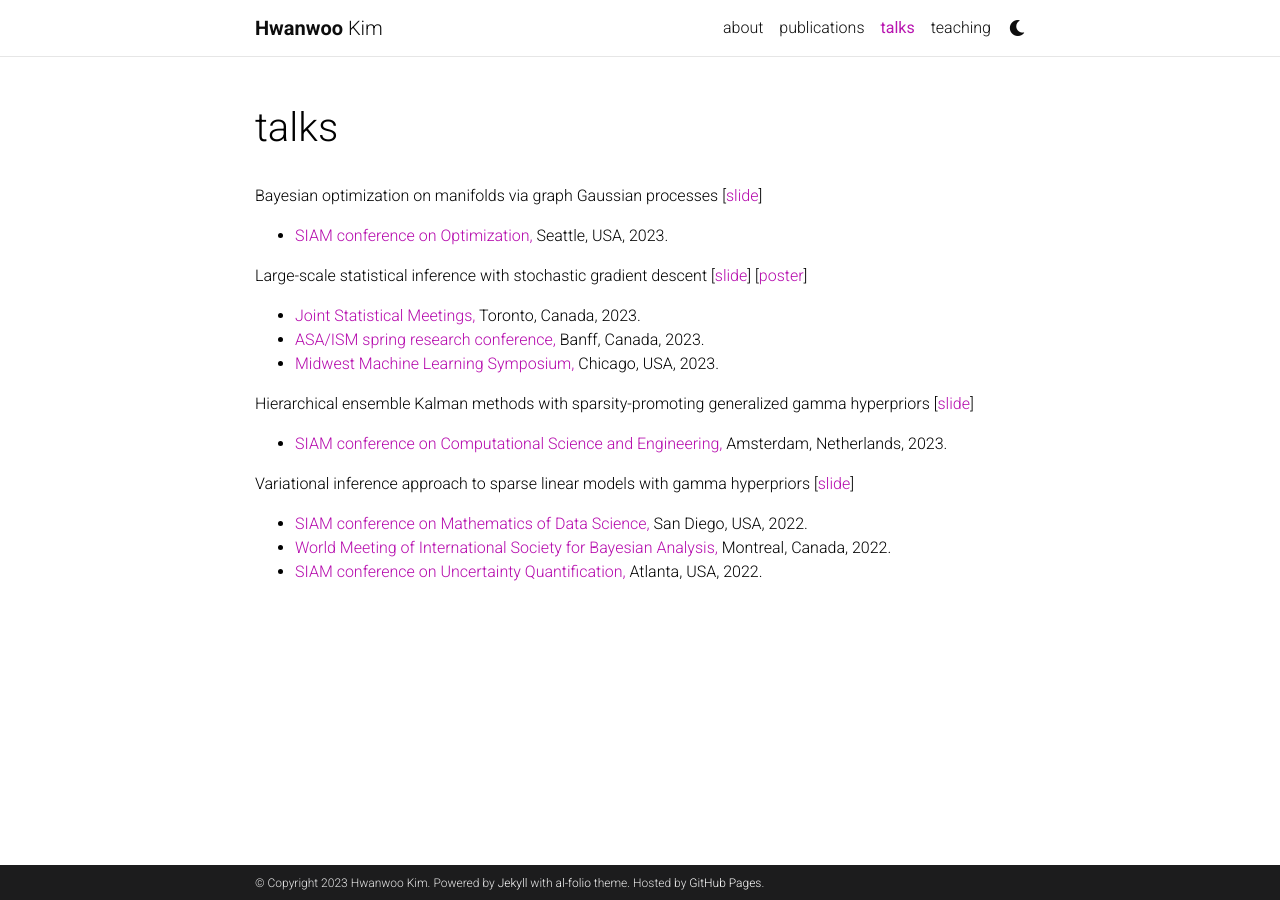
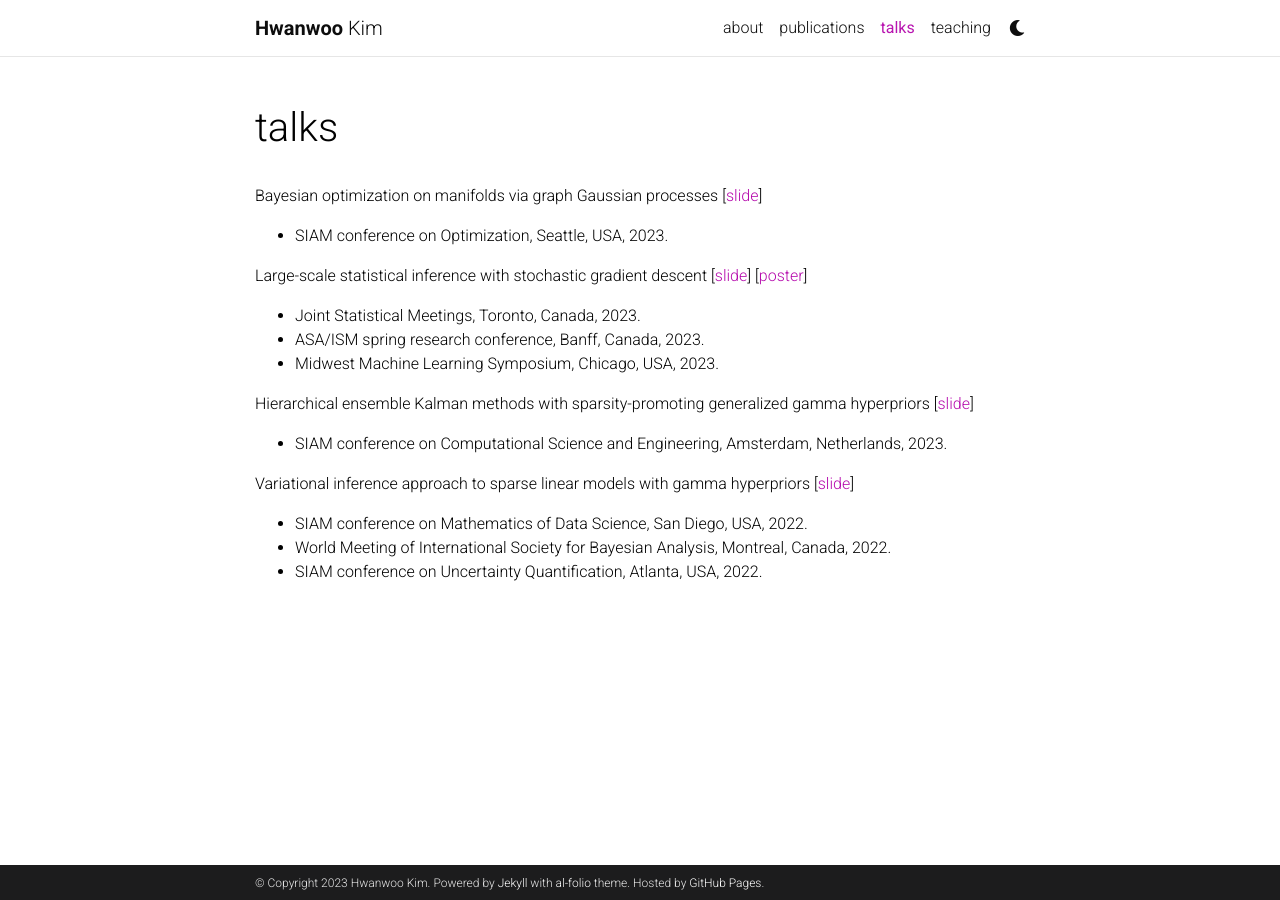
Before and after one commit to hwkim12/hwkim12.github.io, a Jekyll site: the page built from _pages/talks.md, in a window 1280 px wide. Built offline with Jekyll 4.4.1, drawn with Linux system fonts in a browser that asks for light colours; comment, search, counter and statistics services are not loaded; a style sheet for code colours, icons or effects is not loaded; part of the change alters nothing that is shown.

```diff
--- a/_pages/talks.md
+++ b/_pages/talks.md
@@ -7,17 +7,17 @@ nav: true
 nav_order: 5
 ---
 Bayesian optimization on manifolds via graph Gaussian processes [[slide](/assets/pdf/GRAPH_BO.pdf)]
-* <a href="https://www.siam.org/conferences/cm/conference/op23"> SIAM conference on Optimization, </a> Seattle, USA, 2023.
+* SIAM conference on Optimization, Seattle, USA, 2023.
 
 Large-scale statistical inference with stochastic gradient descent [[slide](/assets/pdf/SGD_INF.pdf)] [[poster](/assets/pdf/SGD_INF_POST.pdf)]
-* <a href="https://ww2.amstat.org/meetings/jsm/2023/"> Joint Statistical Meetings, </a> Toronto, Canada, 2023.
-* <a href="https://sites.google.com/view/src2023"> ASA/ISM spring research conference, </a> Banff, Canada, 2023.
-* <a href="https://midwest-ml.org/2023/"> Midwest Machine Learning Symposium, </a> Chicago, USA, 2023.
+* Joint Statistical Meetings, Toronto, Canada, 2023.
+* ASA/ISM spring research conference, Banff, Canada, 2023.
+* Midwest Machine Learning Symposium, Chicago, USA, 2023.
 
 Hierarchical ensemble Kalman methods with sparsity-promoting generalized gamma hyperpriors [[slide](/assets/pdf/HIERARCHICAL_SIAM_CSE.pdf)]
-* <a href="https://www.siam.org/conferences/cm/conference/mds22"> SIAM conference on Computational Science and Engineering, </a> Amsterdam, Netherlands, 2023.
+* SIAM conference on Computational Science and Engineering, Amsterdam, Netherlands, 2023.
 
 Variational inference approach to sparse linear models with gamma hyperpriors [[slide](/assets/pdf/VIAS_ISBA.pdf)]
-* <a href="https://www.siam.org/conferences/cm/conference/mds22"> SIAM conference on Mathematics of Data Science, </a> San Diego, USA, 2022.
-* <a href="https://isbawebmaster.github.io/ISBA2022/"> World Meeting of International Society for Bayesian Analysis, </a> Montreal, Canada, 2022.
-* <a href="https://www.siam.org/conferences/cm/conference/uq22"> SIAM conference on Uncertainty Quantification, </a> Atlanta, USA, 2022.
+* SIAM conference on Mathematics of Data Science, San Diego, USA, 2022.
+* World Meeting of International Society for Bayesian Analysis, Montreal, Canada, 2022.
+* SIAM conference on Uncertainty Quantification, Atlanta, USA, 2022.
```
